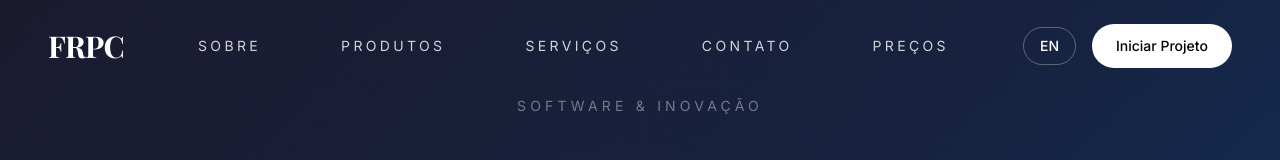
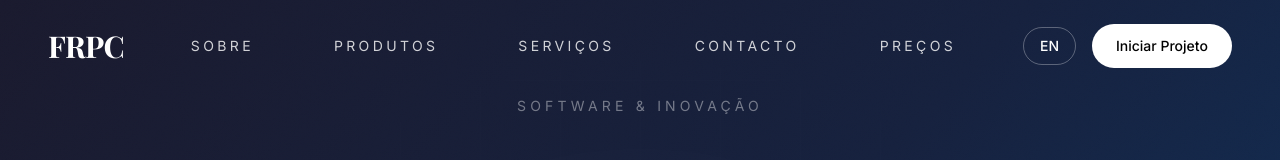
Before and after one commit to Saintz324/FRPC-softwares, a Next.js app: page / in a window 1280 px wide. Shown: the top 160 px of the page. Built offline with nearby package versions, Linux system fonts and the light colour scheme.

Commit message:
correção de contato para contacto

```diff
--- a/components/language-provider.tsx
+++ b/components/language-provider.tsx
@@ -101,7 +101,7 @@ const translations: Record<Language, Translation> = {
       about: 'Sobre',
       projects: 'Produtos',
       services: 'Serviços',
-      contact: 'Contato',
+      contact: 'Contacto',
       pricing: 'Preços',
       language: 'EN',
       startProject: 'Iniciar Projeto',
@@ -210,7 +210,7 @@ const translations: Record<Language, Translation> = {
       ],
     },
     contact: {
-      label: '04 — Contato',
+      label: '04 — Contacto',
       title1: 'Vamos criar',
       title2: 'algo incrível',
       title3: 'juntos?',
--- a/components/sections/contact.tsx
+++ b/components/sections/contact.tsx
@@ -75,7 +75,7 @@ export const ContactSection = memo(function ContactSection() {
                 <div className="group">
                   <ScrambleText as="span" text={t.contact.email} className="text-white/40 text-sm tracking-wide uppercase mb-3 block" />
                   <a
-                    href="mailto:contato@frpc.com.br"
+                    href="mailto:contacto@frpc.com.br"
                     className="text-2xl md:text-3xl font-serif text-white hover:text-white/70 transition-colors"
                     style={{ fontFamily: 'var(--font-serif)' }}
                   >
```
